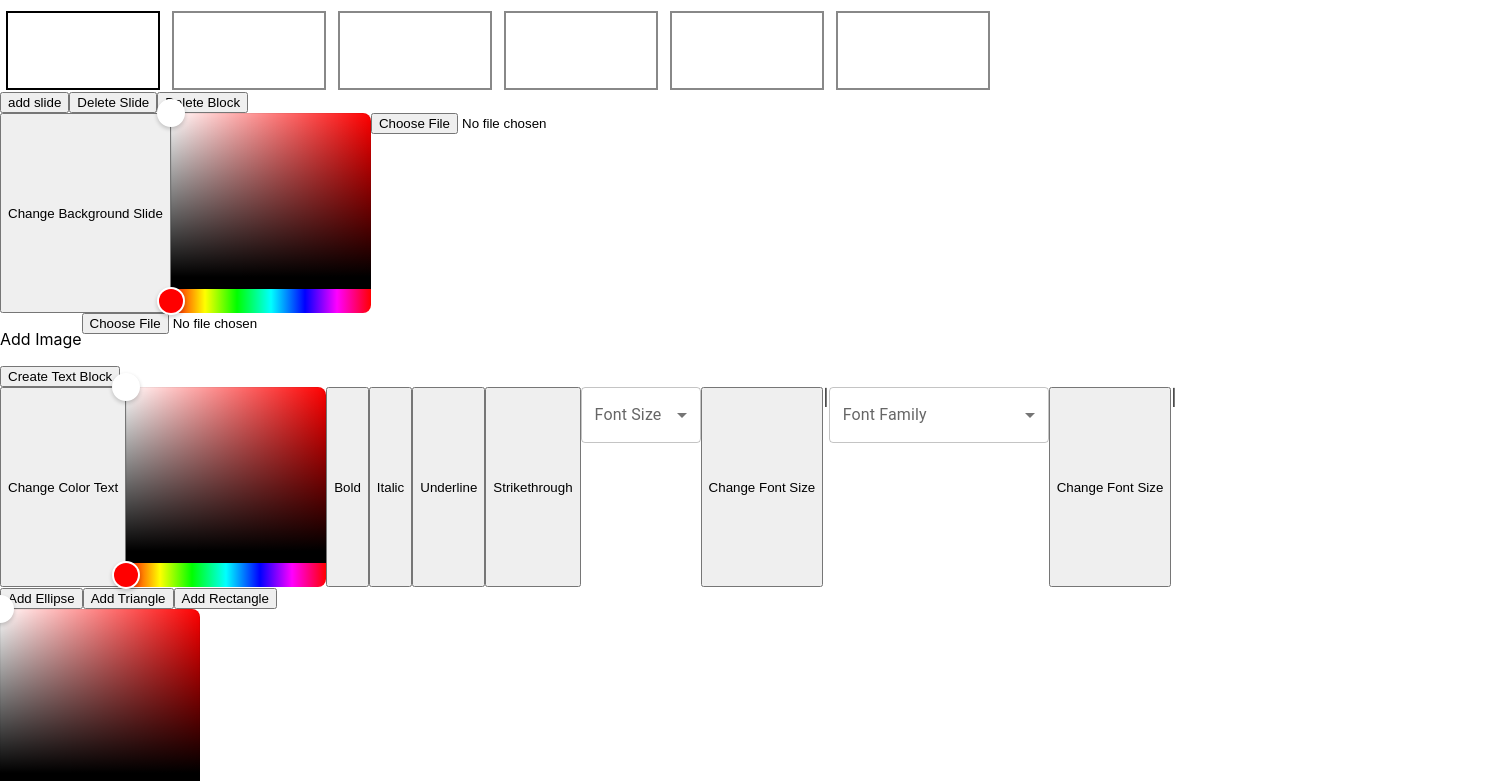
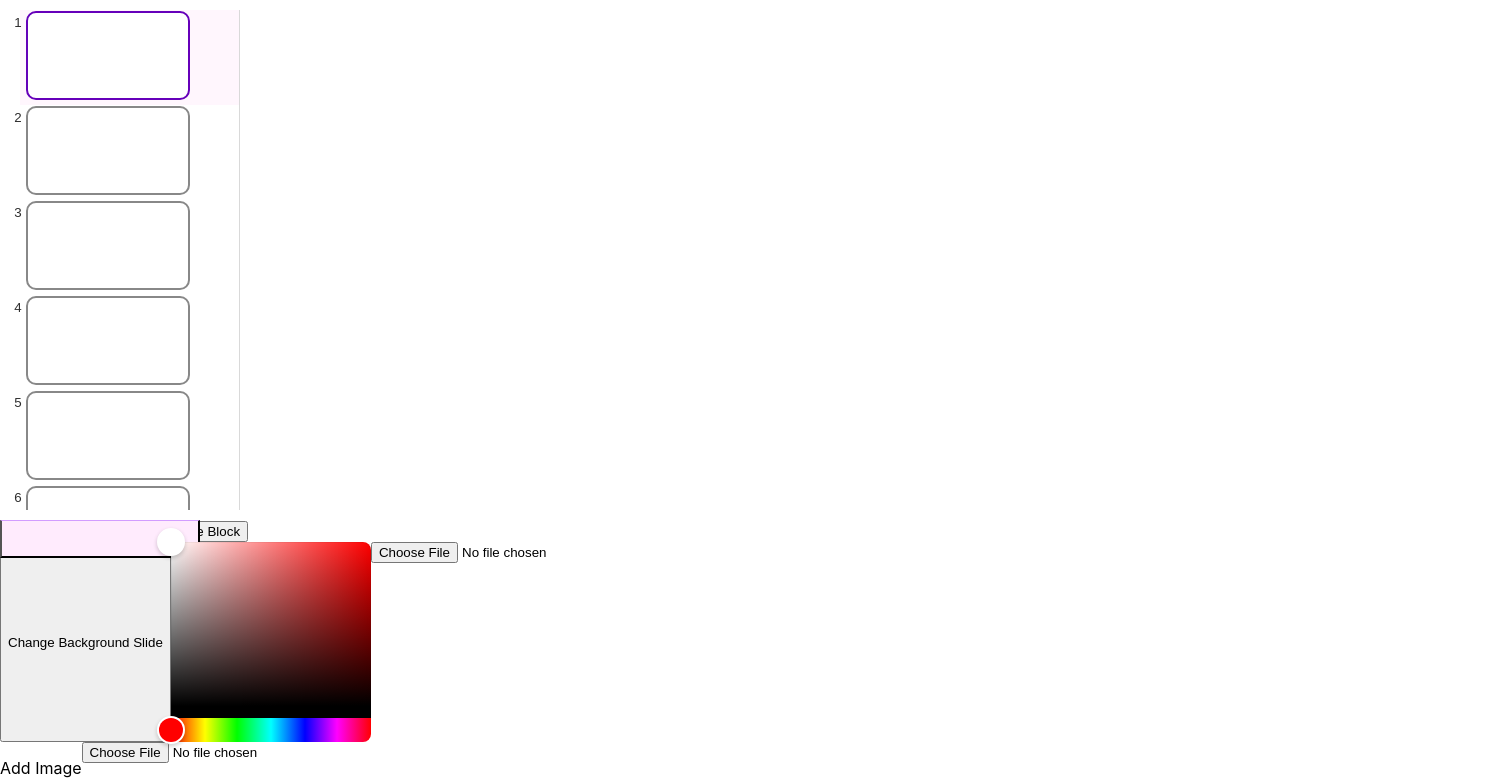
Before and after one commit to akatobis/ISlides, a React (Create React App) app in the folder lab4/my-app/: page / in a window 1280 px wide. Shown: the top 781 px of the page, 1491 px wide, since content can reach past the window. Built offline with nearby package versions, Linux system fonts and the light colour scheme.

Commit message:
добавил стили для navigation и draggable для блоков

```diff
--- a/lab4/my-app/src/components/Blocks/Block/Figures/Rectangle.tsx
+++ b/lab4/my-app/src/components/Blocks/Block/Figures/Rectangle.tsx
@@ -1,4 +1,5 @@
 import {Block, Figure} from "../../../../types";
+
 
 type FigureProps = {
     block: Block;
--- a/lab4/my-app/src/components/Blocks/Block/Figures/Triangle.tsx
+++ b/lab4/my-app/src/components/Blocks/Block/Figures/Triangle.tsx
@@ -6,6 +6,7 @@ type FigureProps = {
 }
 
 const Triangle = (props: FigureProps) => {
+
     return (
         <svg width={props.block.width} height={props.block.height}>
             <polygon
--- a/lab4/my-app/src/components/Blocks/Blocks.tsx
+++ b/lab4/my-app/src/components/Blocks/Blocks.tsx
@@ -3,6 +3,9 @@ import styles from "./Blocks.module.css";
 import {SlideBlock} from "./Block/Block";
 import {selectBlock} from "../../actions/blocks/blocks";
 import {dispatch} from "../../state";
+import {useRef} from 'react'
+import Draggable, {DraggableCore, DraggableEvent} from 'react-draggable';
+import React from 'react-dom';
 
 type BlocksProps = {
     blocks: Block[],
@@ -10,18 +13,36 @@ type BlocksProps = {
 }
 
 const Blocks = (props: BlocksProps) => {
+    const nodeRef = useRef(null);
+
+    const eventHandler = (e:DraggableEvent) => {
+        console.log('Event Type', e.type);
+        console.log({e});
+      }
 
     return (
         <div className={styles.blockCanvas}>
             {props.blocks.map(block => (
-                <div key={block.id} className={styles.block}>
-                    <button
-                        className={styles.blockButton}
-                        onClick={() => {dispatch(selectBlock, block.id);}}
-                    >
-                        <SlideBlock block={block} idsSelectedBlocks={props.idsSelectedBlocks}/>
-                    </button>
-                </div>
+                <Draggable key={block.id} nodeRef={nodeRef}
+                    defaultPosition={{x: block.coordinatesX, y: block.coordinatesY}}
+                    onMouseDown={(e:DraggableEvent)=>eventHandler(e)}
+                    onStart={(e:DraggableEvent)=>eventHandler(e)}
+                    onDrag={(e:DraggableEvent)=>eventHandler(e)}
+                    onStop={(e:DraggableEvent)=>eventHandler(e)}
+                    bounds={{left: -50, top: 0, right: 450, bottom: 340}}//задать стили слайда большого
+                    //offsetParent={}
+                >
+                    <div ref={nodeRef} className={styles.block}>
+                        <button
+                            className={styles.blockButton}
+                            onClick={()=>{dispatch(selectBlock, block.id)}
+                            }
+                        >
+                            <SlideBlock block={block} idsSelectedBlocks={props.idsSelectedBlocks}
+                        />
+                        </button>
+                    </div>
+                </Draggable>
             ))}
         </div>
     );
--- /dev/null
+++ b/lab4/my-app/src/components/Navigation/HideShowNavButton/HideShowNavButton.module.css
@@ -0,0 +1,24 @@
+.buttonHideNav {
+    box-sizing: border-box;
+
+    position: absolute;
+    width: 200px;
+    height: 38px;
+    left: 0px;
+    op: 924px;
+
+    background: #FFEBFD;
+    border-top: 1px solid #D29CFF;
+}
+
+.buttonShowNav {
+    position: absolute;
+    width: 50px;
+    height: 50px;
+    left: 0px;
+    op: 924px;
+
+    background: #FFEBFD;
+    border-top: 1px solid #D29CFF;
+    border-radius: 50%;
+}
--- /dev/null
+++ b/lab4/my-app/src/components/Navigation/HideShowNavButton/HideShowNavButton.tsx
@@ -0,0 +1,22 @@
+import { useState } from "react";
+import style from './HideShowNavButton.module.css'
+
+export function HideShowNavButton () {
+    const[state, setState] =  useState(false)
+
+    return (
+        <div>
+            {!state && <button
+                className={style.buttonHideNav}
+                onClick={()=>setState(true)}
+            >
+            </button>}
+
+            {state && <button
+                className={style.buttonShowNav}
+                onClick={()=>setState(false)}
+            >
+            </button>}
+        </div>
+    )
+}
--- a/lab4/my-app/src/components/Navigation/Navigation.module.css
+++ b/lab4/my-app/src/components/Navigation/Navigation.module.css
@@ -1,15 +1,65 @@
 .navigation {
-    margin-top: 10px;
-    display: flex;
+    border-right: 1px solid #d9d9d9;
+    display: inline-block;
+    overflow-x: hidden;
+    overflow-y: auto;
+    position: relative;
+    transform: translateZ(0);
+    vertical-align: top;
+    width: 219px;
+    will-change: transform;
+    height: 500px;
+    margin: 10px auto;
 }
 
-.slideButton {
-    border: none;
-    color: #fff;
-    background-color: #fff;
+.navigation::-webkit-scrollbar {
+    width: 10px;
+    height: auto;
+    background-color: #FFEBFD;
+}
+
+.navigation::-webkit-scrollbar-thumb {
+    background-color: #D29CFF;
+    border-radius: 9em;
+    box-shadow: inset 1px 1px 10px #f3faf7;
+}
+
+.navigation::-webkit-scrollbar-thumb:hover {
+    background-color: #AF6EE4 ;
 }
 
 .slideBorderOn {
     box-sizing: border-box;
     border: #000 2px solid;
 }
+
+ol {
+    padding: 0px 0 0 20px;
+    margin: 0.5em 0 1.571em 1.9em;
+    color: #2E2E2E;
+    list-style-type: none;
+    font: 15px/17px Verdana, Arial, Helvetica, sans-serif;
+    z-index: 2;
+    counter-reset: point;
+    }
+
+    ol li {
+    margin-bottom: 4px;
+    line-height: 1.6;
+    color: #2E2E2E;
+    position: relative;
+    }
+
+    ol li:before {
+    margin-bottom: 4px;
+    counter-increment: point 1;
+    line-height: 1.6;
+    height: 24px;
+    margin-left: -20px;
+    left: 0px;
+    width: 24px;
+    margin-top: 1px;
+    content: counter(point);
+    text-align: center;
+    position: absolute;
+    }
--- a/lab4/my-app/src/components/Navigation/Navigation.tsx
+++ b/lab4/my-app/src/components/Navigation/Navigation.tsx
@@ -1,30 +1,29 @@
 import styles from "./Navigation.module.css"
 import {PresentationMaker} from "../../types";
 import {NavSlide} from "./Navigation_slide/NavSlide"
-import {selectSlides} from "../../actions/navigation/navigation";
-import {dispatch} from "../../state";
+import { useState } from "react";
+import {HideShowNavButton} from './HideShowNavButton/HideShowNavButton'
 
 type NavigationProps = {
     presentationMaker: PresentationMaker;
 }
 
 const Navigation = (props: NavigationProps) => {
+    const [countSlide, setCountSlide] = useState(0)
     return (
-        <div className={styles.navigation}>
-            {props.presentationMaker.presentation.slides.map(slide => {
-                return (
-                    <button
-                        className={styles.slideButton}
-                        key={slide.id}
-                        onClick={() => {dispatch(selectSlides, slide.id);}}
-                    >
+        <div>
+            <ol className={styles.navigation}>
+                {props.presentationMaker.presentation.slides.map(slide => {
+                    return (
                         <NavSlide
-                            slide={slide} idsSelectedSlides={props.presentationMaker.idsSelectedSlides}
+                            key={slide.id} slide={slide} idsSelectedSlides={props.presentationMaker.idsSelectedSlides} countSlide={countSlide}
                         />
-                    </button>
-                )
-            })}
+                    )
+                })}
+            </ol>
+            <HideShowNavButton/>
         </div>
+
     )
 };
 
--- a/lab4/my-app/src/components/Navigation/Navigation_slide/NavSlide.module.css
+++ b/lab4/my-app/src/components/Navigation/Navigation_slide/NavSlide.module.css
@@ -1,7 +1,52 @@
 .navSlide {
-    width: 150px;
-    height: 75px;
+    width: 160px;
+    height: 85px;
     background-color: #fff;
-    margin: 0 auto;
     cursor: pointer;
+    border:solid 1px rgb(0, 0, 0);
+    border-radius: 10px;
 }
+
+.slideButton {
+    border: none;
+    color: #fff;
+    background-color: #fff;
+    width: auto;
+    border-radius: 10px;
+}
+
+.numberSlide {
+    display: flex;
+}
+
+
+ol {
+    padding: 0px 0 0 20px;
+    margin: 0.5em 0 1.571em 1.9em;
+    color: #2E2E2E;
+    list-style-type: none;
+    font: 15px/17px Verdana, Arial, Helvetica, sans-serif;
+    z-index: 2;
+    counter-reset: point;
+    }
+
+    ol li {
+    margin-bottom: 4px;
+    line-height: 1.6;
+    color: #2E2E2E;
+    position: relative;
+    }
+
+    ol li:before {
+    margin-bottom: 4px;
+    counter-increment: point 1;
+    line-height: 1.6;
+    height: 24px;
+    margin-left: -20px;
+    left: 0px;
+    width: 24px;
+    margin-top: 1px;
+    content: counter(point);
+    text-align: center;
+    position: absolute;
+    }
--- a/lab4/my-app/src/components/Navigation/Navigation_slide/NavSlide.tsx
+++ b/lab4/my-app/src/components/Navigation/Navigation_slide/NavSlide.tsx
@@ -2,21 +2,43 @@ import styles from "./NavSlide.module.css";
 import {SlideType} from "../../../types";
 import { elemInArray } from "../../../auxiliaryFunctions";
 import {useState} from 'react'
-import {moveSlides} from './../../../actions/navigation/navigation'
-import {dispatch} from './../../../state'
+import {moveSlides, selectSlides} from './../../../actions/navigation/navigation'
+import {dispatch} from "../../../state";
+import internal from "stream";
 
 type NavigationSlideProps = {
     slide: SlideType;
     idsSelectedSlides: string[],
+    countSlide: number,
 }
 
 const NavSlide = (props: NavigationSlideProps) => {
     let navSlideStyle = {
         border: '2px solid #888',
     }
-    if (elemInArray(props.idsSelectedSlides, props.slide.id)) {
+    let parentNavSlideStyle = {
+        backgroundColor:'#fff',
+        border:'none',
+        color:'#fff',
+    }
+    let buttonNavSlideStyle = {
+        backgroundColor:'#fff',
+        color:'#fff',
+        border:'none',
+    }
+    if ( elemInArray(props.idsSelectedSlides, props.slide.id)) {
         navSlideStyle = {
-            border: '2px solid #000',
+            border: '2px solid #6600BA',
+        }
+        parentNavSlideStyle = {
+            backgroundColor:'#FFF6FD',
+            border:'none',
+            color:'#fff',
+        }
+        buttonNavSlideStyle = {
+            backgroundColor:'#FFF6FD',
+            color:'#FFF6FD',
+            border:'none',
         }
     }
 
@@ -42,16 +64,26 @@ const NavSlide = (props: NavigationSlideProps) => {
     }
 
     return(
-        <div className={styles.navSlide}
-        draggable={true}
-        onDragStart={(e)=>{handleDragStart(e)}}
-        onDragLeave={(e)=>{handleDragOverEnd()}}
-        onDragEnter={(e)=>handleDragOverStart()}
-        onDragEnd={(e)=>{}}
-        onDragOver={(e)=>{enableDropping(e)}}
-        onDrop={(e)=>{handleDrop(e,props.slide)}}
-        style={ dragOver ? {fontWeight: 'bold', background: 'red'} : navSlideStyle}
-        >
+        <div className={styles.numberSlide} style={parentNavSlideStyle} id={props.slide.id}>
+            <button
+                className={styles.slideButton}
+                style={buttonNavSlideStyle}
+                onClick={(e: React.MouseEvent<HTMLButtonElement, MouseEvent>) => {dispatch(selectSlides, props.slide.id)}}
+            >
+                <li>
+                    <div className={styles.navSlide}
+                        draggable={true}
+                        onDragStart={(e: React.DragEvent<HTMLDivElement>)=>{handleDragStart(e)}}
+                        onDragLeave={(e: React.DragEvent<HTMLDivElement>)=>{handleDragOverEnd()}}
+                        onDragEnter={(e: React.DragEvent<HTMLDivElement>)=>handleDragOverStart()}
+                        onDragEnd={(e: React.DragEvent<HTMLDivElement>)=>{}}
+                        onDragOver={(e: React.DragEvent<HTMLDivElement>)=>{enableDropping(e)}}
+                        onDrop={(e: React.DragEvent<HTMLDivElement>)=>{handleDrop(e,props.slide)}}
+                        style={ dragOver ? {fontWeight: 'bold', boxShadow: '5px 5px rgb(162, 40, 243)'} : navSlideStyle}
+                    >
+                    </div>
+                </li>
+            </button>
         </div>
     );
 }
--- a/lab4/my-app/src/components/Slide/Slide.tsx
+++ b/lab4/my-app/src/components/Slide/Slide.tsx
@@ -32,7 +32,7 @@ function Slide(props: SlideProps) {
    }
 
    return (
-       <div className={styles.slide} style={slideStyle}>
+       <div className={styles.slide} style={slideStyle} id="slide">
           <Blocks blocks={props.slide.blocks} idsSelectedBlocks={props.idsSelectedBlocks}/>
        </div>
    )
```
